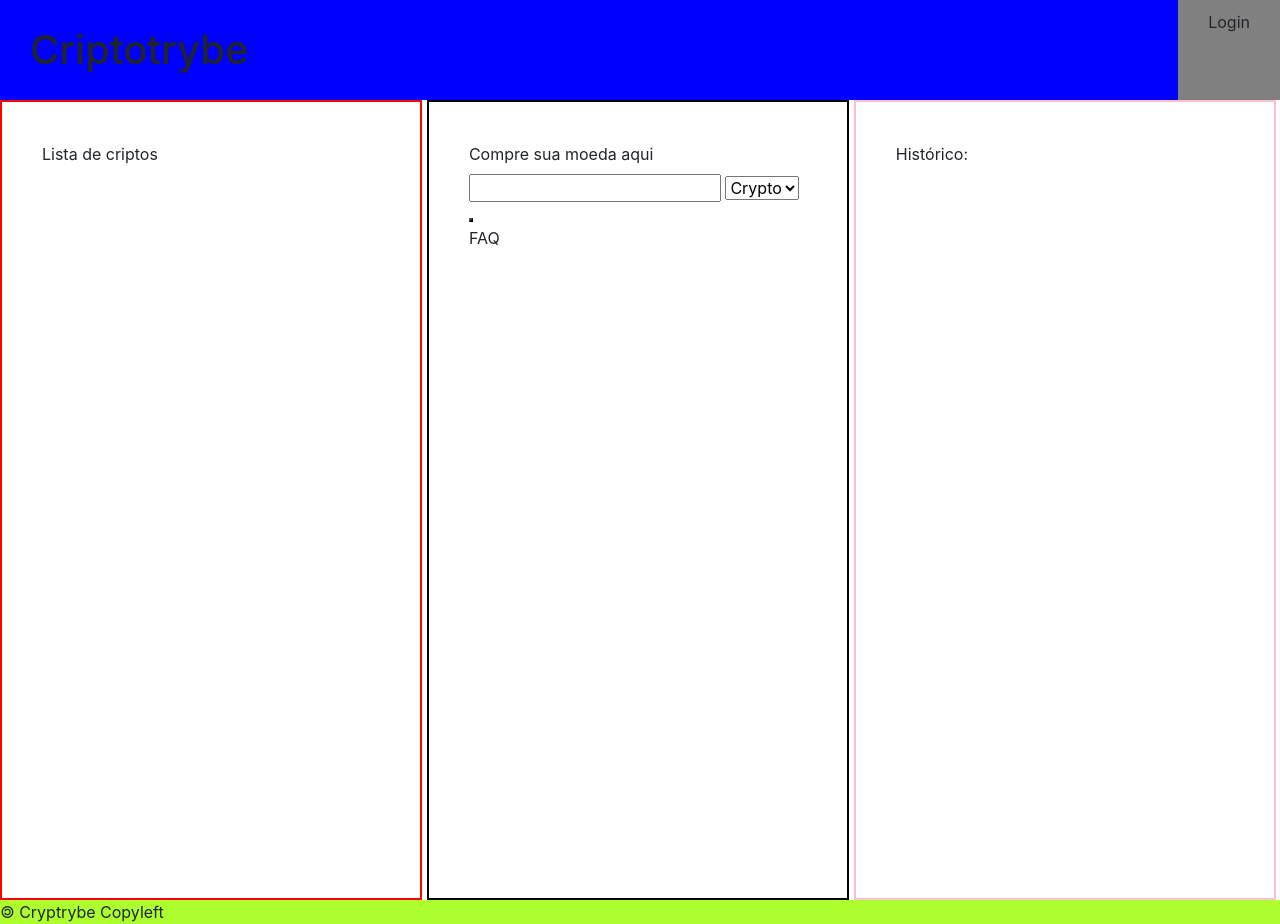
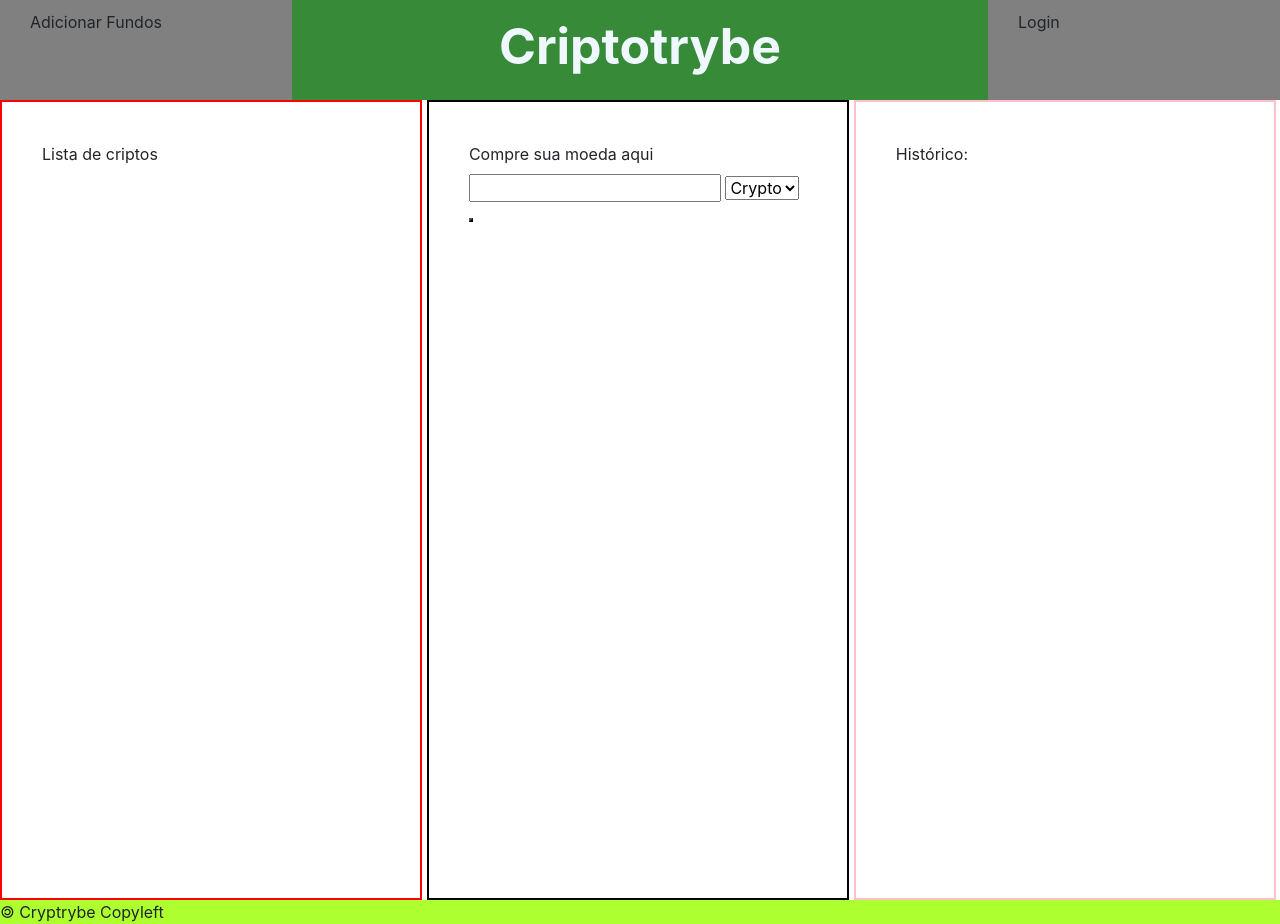
Before and after one commit to SerjoFrancisco/Criptrybe, a website: page index.html in a window 1280 px wide. Drawn offline with nearby package versions, Linux system fonts and the light colour scheme; no server answers.

Commit message:
estilizando header

```diff
--- a/index.html
+++ b/index.html
@@ -13,8 +13,9 @@
 </head>
 <body>
   <header>
+    <div class="into-header">Adicionar Fundos</div>
     <div class="header-center">
-      <h1 class="into-header">Criptotrybe</h1>
+      <h1>Criptotrybe</h1>
     </div>
     <div class="into-header">Login</div>
   </header>
@@ -30,7 +31,7 @@
         </select>
         <button></button>
       </form>
-      <div>FAQ</div>
+      <div id="saldo"></div>
     </section>
     <section id='hist'>Histórico:</section>
   </main>
--- a/style.css
+++ b/style.css
@@ -2,6 +2,13 @@
   margin: 0px;
   padding: 0px;
   box-sizing: border-box;
+}
+h1{
+  font-size: 50px;
+  font-weight: bold;
+  text-align: center;
+  width: 100%;
+  color: aliceblue;
 }
 
 header {
@@ -15,13 +22,14 @@ header {
   display: flex;
   align-items: center;
   justify-content: space-between;
-  background-color: blue;
-  width: 100%;
-  max-width: 1200px;
+  background-color: rgb(55, 138, 55);
+  width: 60%;
+  /* max-width: 1200px; */
 }
 
 .into-header {
   margin:10px 30px;
+  width: 20%;
 }
 #list {
   border: 2px solid red;
```
